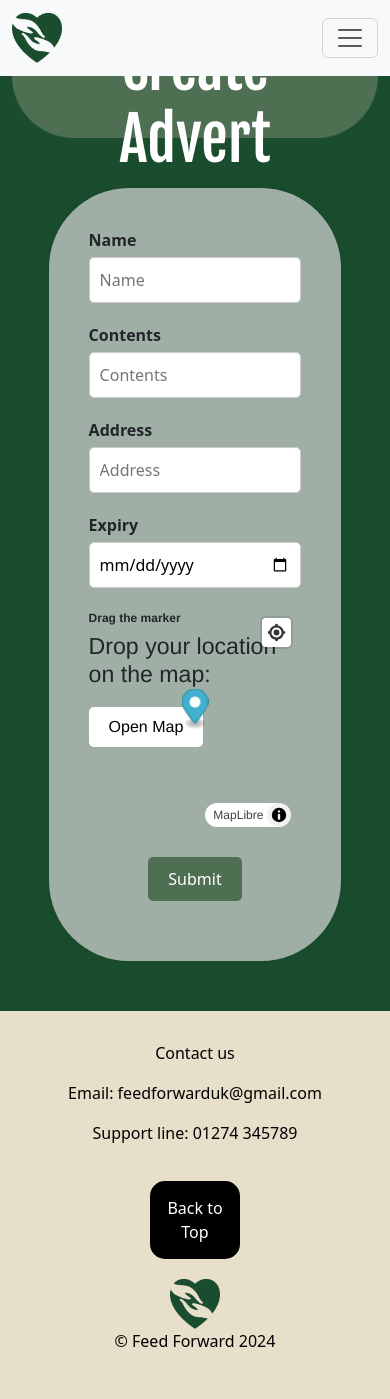
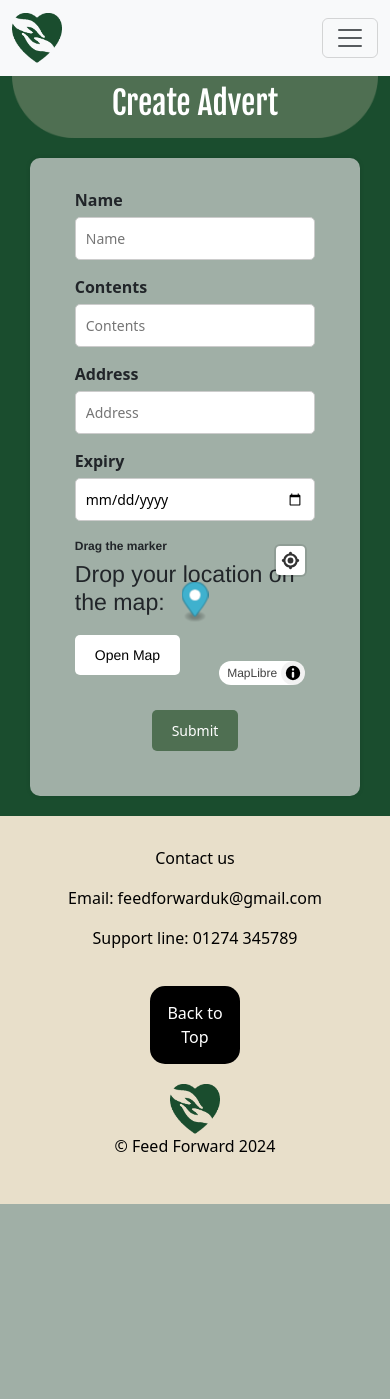
Before and after one commit to SxryxnshS5/FeedForward, a Flask app: page /create_advert in a window 390 px wide. After the commit the page ends 1204 px from the top, so only its background shows below. Run offline with Flask 3, Linux system fonts and the light colour scheme; the visitor is signed in with stand-in values (Sample User, id 1); some libraries are stand-ins or nearby versions.

Commit message:
Create advert mobile responsiveness

```diff
--- a/static/css/create_advert.css
+++ b/static/css/create_advert.css
@@ -122,3 +122,82 @@ input[type="submit"]:hover {
     margin-top: 25px;
     border-radius: 5px;
 }
+
+@media (max-width: 767px) {
+  .image-container {
+    width: 100%;
+  }
+
+  .sticky-image {
+    width: 100%;
+    height: auto;
+  }
+
+  .image-text {
+    font-size: 24px;
+  }
+
+  .background-container {
+    width: 90%;
+    margin: 20px auto;
+    background-color: rgba(217, 217, 217, 0.7);
+    border-radius: 10px;
+    box-shadow: 0 0 5px rgba(0, 0, 0, 0.1);
+    padding: 20px;
+  }
+
+  .fjalla-one-regular {
+    font-size: 32px;
+  }
+
+  .form-container {
+    max-width: 90%;
+    margin: 0 auto;
+    padding: 10px;
+    border-radius: 5px;
+  }
+
+  .form-group {
+    margin-bottom: 15px;
+  }
+
+  input[type="text"],
+  textarea,
+  input[type="date"],
+  input[type="time"] {
+    width: 100%;
+    padding: 10px;
+    border: 1px solid #ccc;
+    border-radius: 5px;
+    box-sizing: border-box;
+    font-size: 14px;
+  }
+
+  textarea {
+    height: 80px;
+  }
+
+  input[type="submit"] {
+    padding: 10px 20px;
+    border-radius: 5px;
+    font-size: 14px;
+  }
+
+  .map-container h3 {
+    margin-left: 0;
+  }
+
+  .open-map-button {
+    margin-top: 10px;
+    margin-bottom: 20px;
+    font-size: 14px;
+  }
+
+  .notification {
+    padding: 10px;
+    margin-bottom: 15px;
+    margin-top: 20px;
+    border-radius: 5px;
+    font-size: 14px;
+  }
+}
```
Also changed, not shown: static/css/listed_adverts.css (+12 -1 lines).
